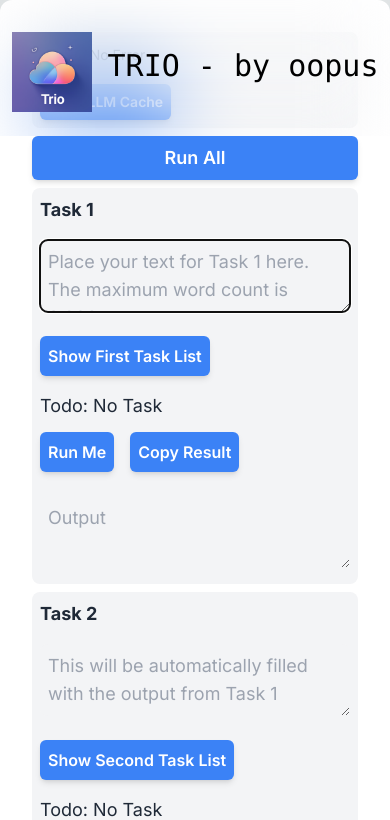
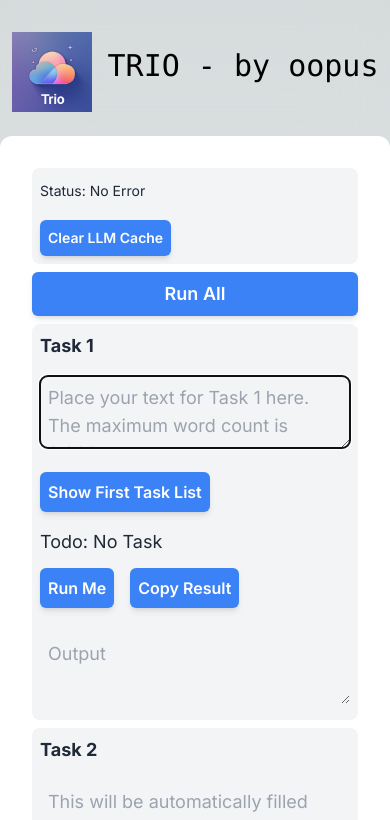
Before and after one commit to sudoghut/trio, a Next.js app: page / in a window 390 px wide. Shown: the top 820 px of the page. Built offline with nearby package versions, Linux system fonts and the light colour scheme; what @mlc-ai/web-llm would draw is missing.

Commit message:
fix element overlap issue

```diff
--- a/app/page.tsx
+++ b/app/page.tsx
@@ -488,7 +488,7 @@ export default function Home() {
   return (
     <main className="flex min-h-screen flex-col items-center justify-between lg:p-24 md:p-24 sm:p-5">
       <div className="z-10 w-full max-w-5xl items-center justify-between font-mono text-sm lg:flex">
-        <p className="fixed left-0 top-0 flex w-full justify-center bg-gradient-to-b pb-6 pt-8 backdrop-blur-2xl dark:from-inherit lg:static lg:w-auto lg:rounded-xl lg:p-4 text-lg">
+        <p className="flex w-full justify-center bg-gradient-to-b pb-6 pt-8 backdrop-blur-2xl dark:from-inherit lg:static lg:w-auto lg:rounded-xl lg:p-4 text-lg">
           <img src="trio-log.png" alt="Trio Logo" className="w-20 h-20 lg:w-16 lg:h-16 mr-4" />
           <span className="text-3xl mt-4"> TRIO - by oopus</span>
         </p>
```
